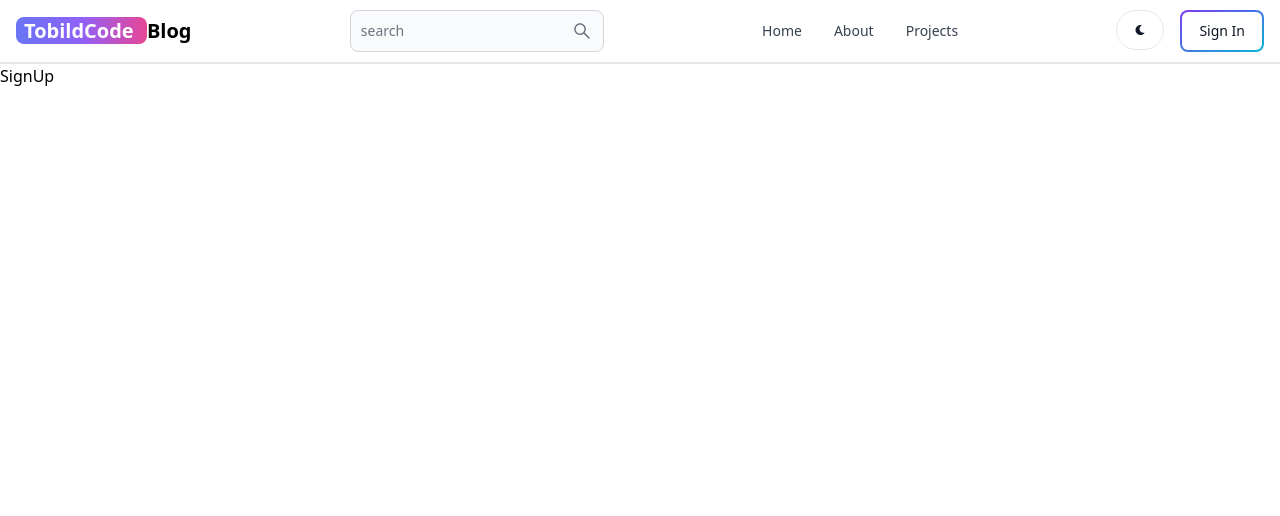
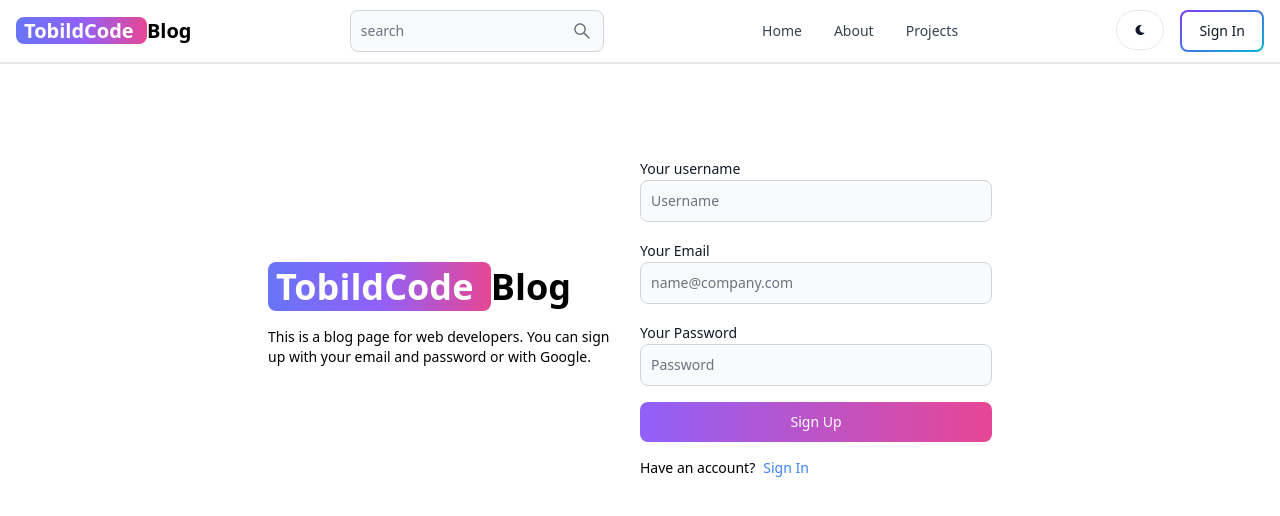
Before and after one commit to josephgithub23/Full-stack-mern-blog, a React (Vite) app in the folder client/: page /sign-up in a window 1280 px wide. Shown: the top 516 px of the page. Built offline with nearby package versions, Linux system fonts and the light colour scheme.

Commit message:
complete signup page ui

```diff
--- a/client/src/pages/SignUp.jsx
+++ b/client/src/pages/SignUp.jsx
@@ -1,5 +1,57 @@
+import { Button, Label, TextInput } from "flowbite-react";
 import React from "react";
+import { Link } from "react-router-dom";
 
 export default function SignUp() {
-  return <div>SignUp</div>;
+  return (
+    <div className="min-h-screen mt-20">
+      <div className=" flex p-3 max-w-3xl mx-auto flex-col md:flex-row md:items-center gap-5">
+        {/* left to make the flex equal width flex-1 */}
+        <div className=" flex-1">
+          <Link to={"/"} className="font-bold   dark:text-white text-4xl">
+            <span className="px-2 p-y-1 bg-gradient-to-r from-indigo-500 via-purple-500 to-pink-500 rounded-lg text-white">
+              TobildCode{" "}
+            </span>
+            Blog
+          </Link>
+          <p className="text-sm mt-5">
+            This is a blog page for web developers. You can sign up with your
+            email and password or with Google.
+          </p>
+        </div>
+        {/* right */}
+        <div className=" flex-1">
+          <form className="flex flex-col gap-4">
+            <div>
+              <Label value="Your username" />
+              <TextInput type="text" placeholder="Username" id="username" />
+            </div>
+            <div>
+              <Label value="Your Email" />
+              <TextInput
+                type="text"
+                placeholder="name@company.com"
+                id="email"
+              />
+            </div>
+            <div>
+              <Label value="Your Password" />
+              <TextInput type="password" placeholder="Password" id="password" />
+            </div>
+            <Button gradientDuoTone={"purpleToPink"} type="submit">
+              Sign Up
+            </Button>
+          </form>
+          <div className="flex mt-4 text-sm gap-2">
+            <span>Have an account? </span>
+            <Link to={"/sign-in"} className="text-blue-500">
+              {" "}
+              Sign In
+            </Link>
+          </div>
+        </div>
+        <div className=""></div>
+      </div>
+    </div>
+  );
 }
```
